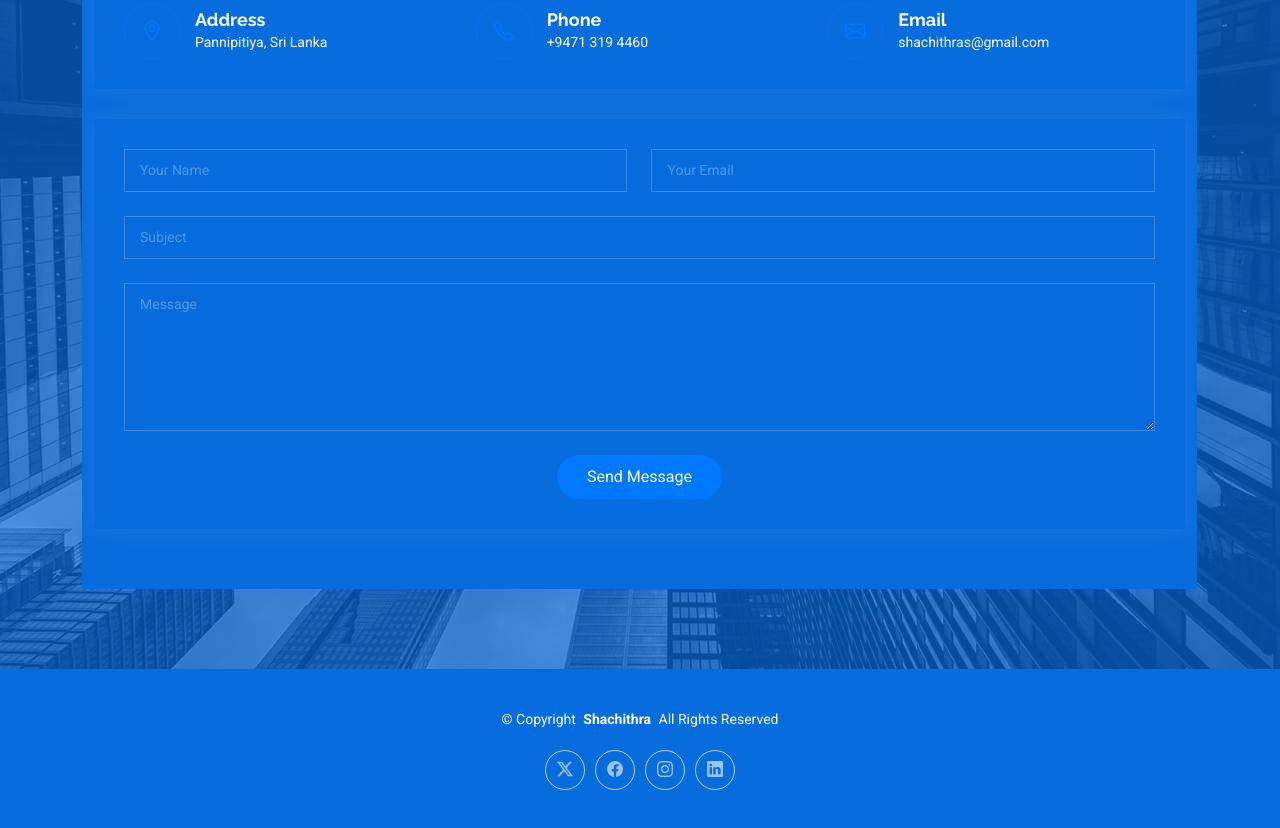
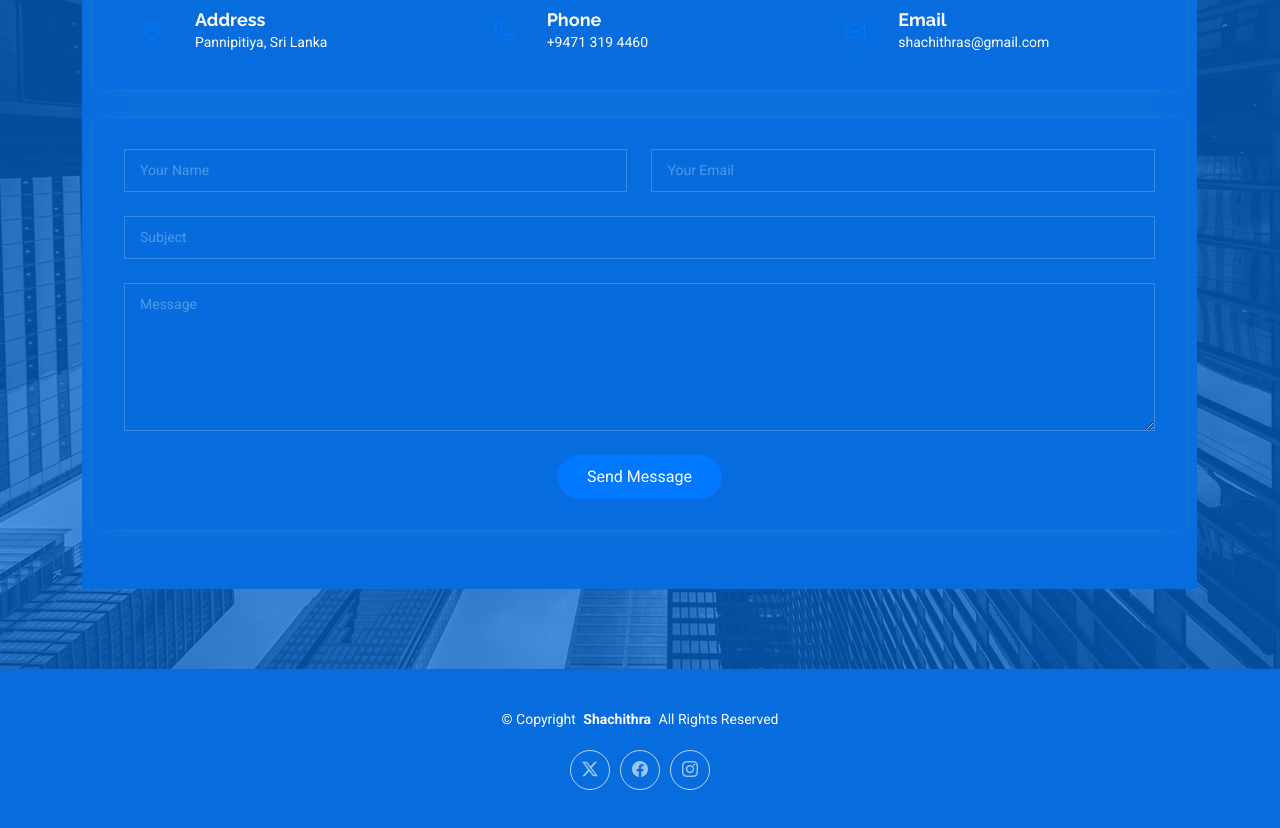
Before and after one commit to Shachithra/Batman, a plain HTML site: page index.html in a window 1280 px wide. Shown: the part 4400-5228 px from the top of the page. Drawn offline with Linux system fonts and the light colour scheme.

Commit message:
Update index.html

```diff
--- a/index.html
+++ b/index.html
@@ -544,7 +544,7 @@
         <a href="https://x.com/shachithras2003?s=09"><i class="bi bi-twitter-x"></i></a>
         <a href="https://www.facebook.com/shachithra.senanayake.9?mibextid=kFxxJD"><i class="bi bi-facebook"></i></a>
         <a href="https://www.instagram.com/_shachithras_?igsh=bG9kMWNka3R4c2Mz"><i class="bi bi-instagram"></i></a>
-        <a href=""><i class="bi bi-linkedin"></i></a>
+
       </div>
       <div class="credits">
         <!-- All the links in the footer should remain intact. -->
```
